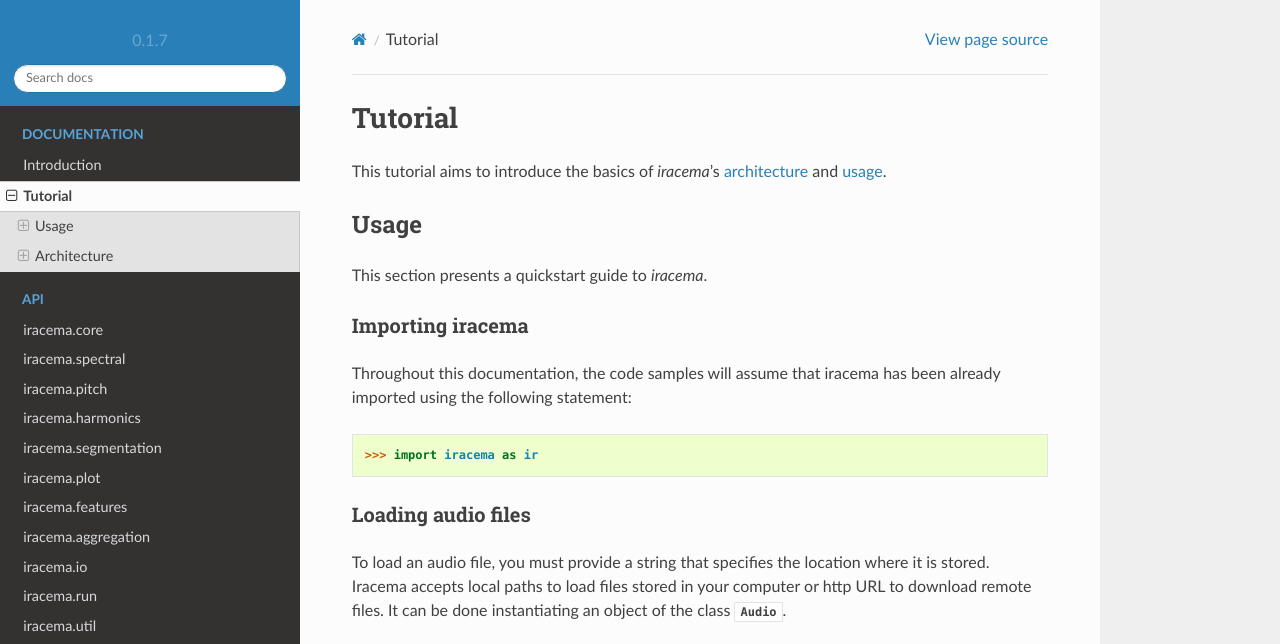
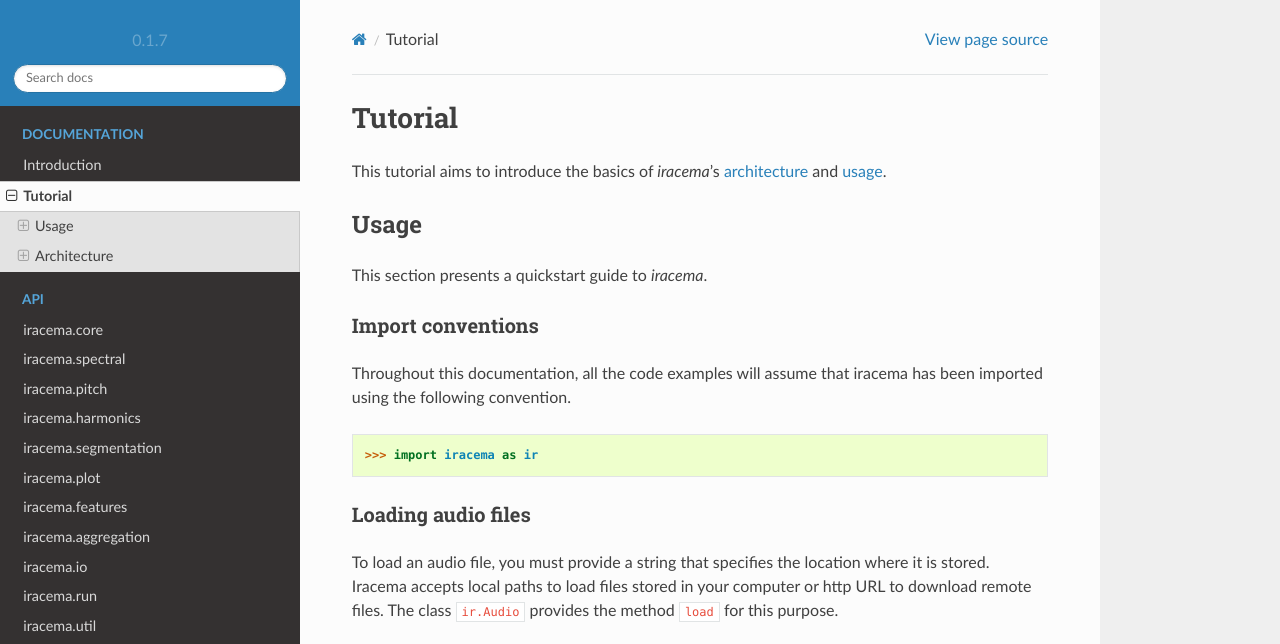
Before and after one commit to cegeme/iracema, a Sphinx documentation site: the page built from docs/tutorial.rst, in a window 1280 px wide and 1400 px high, cut to the strip 0-644 px from the top of the window. Built offline with Sphinx 7.4.7 and the Read the Docs theme 2.0.0, drawn with Linux system fonts in a browser that asks for light colours; some of the changed text lies outside the part shown.

Commit message:
Improve tutorial and update it to use Audio.load

```diff
--- a/docs/tutorial.rst
+++ b/docs/tutorial.rst
@@ -12,11 +12,11 @@ Usage
 
 This section presents a quickstart guide to *iracema*.
 
-Importing iracema
-=================
+Import conventions
+==================
 
-Throughout this documentation, the code samples will assume that iracema has been
-already imported using the following statement:
+Throughout this documentation, all the code examples will assume that iracema has been
+imported using the following convention.
 
 >>> import iracema as ir
 
@@ -25,15 +25,15 @@ Loading audio files
 
 To load an audio file, you must provide a string that specifies the location
 where it is stored. Iracema accepts local paths to load files stored in your
-computer or http URL to download remote files. It can be done instantiating
-an object of the class :obj:`~iracema.core.audio.Audio`.
+computer or http URL to download remote files. The class ``ir.Audio``
+provides the method ``load`` for this purpose.
 
 .. plot::
    :include-source:
    :context: close-figs
 
    import iracema as ir
-   audio = ir.Audio("05 - Trumpet - Haydn.wav")
+   audio = ir.Audio.load("05 - Trumpet - Haydn.wav")
 
 To play the loaded audio:
 
@@ -52,10 +52,11 @@ The audio object has a plot method available that displays its waveform:
 Calculating basic features
 ==========================
 
-As most features will need a FFT as input, the second step should be calculating it for the audio
-you've just loaded. For being able to do it, you must specify the sliding window and hop size
-values (in samples).
-After calculating the FFT you're now able to plot a spectogram!
+As most features will need an object containing an :abbr:`FFT (Fast Fourier
+Transform)` as input, our next step is calculating it using the method
+:obj:`ir.spectral.fft` for the loaded audio. You
+must specify the sliding window and hop size values (in samples). After
+calculating the FFT you're now able to plot a spectogram!
 
 Other useful methods are RMS and Peak Envelope, which will be extracted and plotted in the example.
 
```
